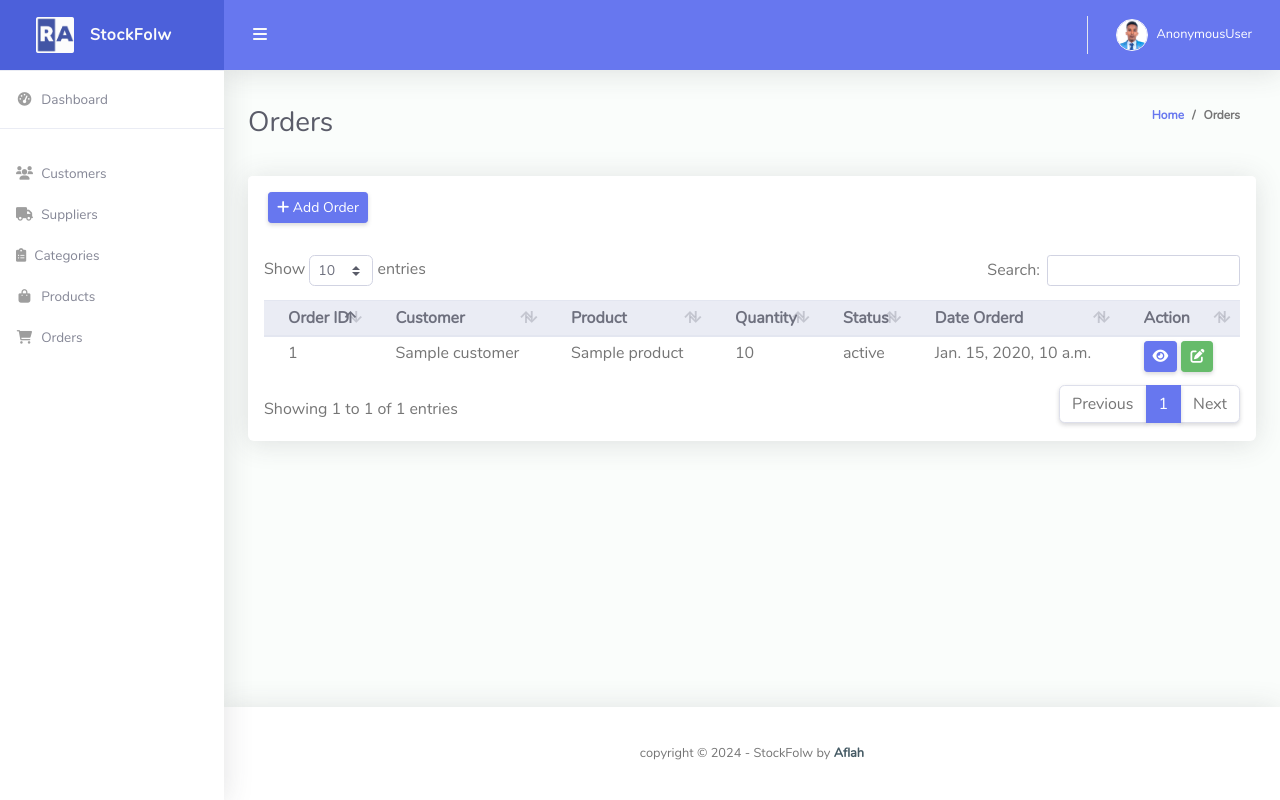
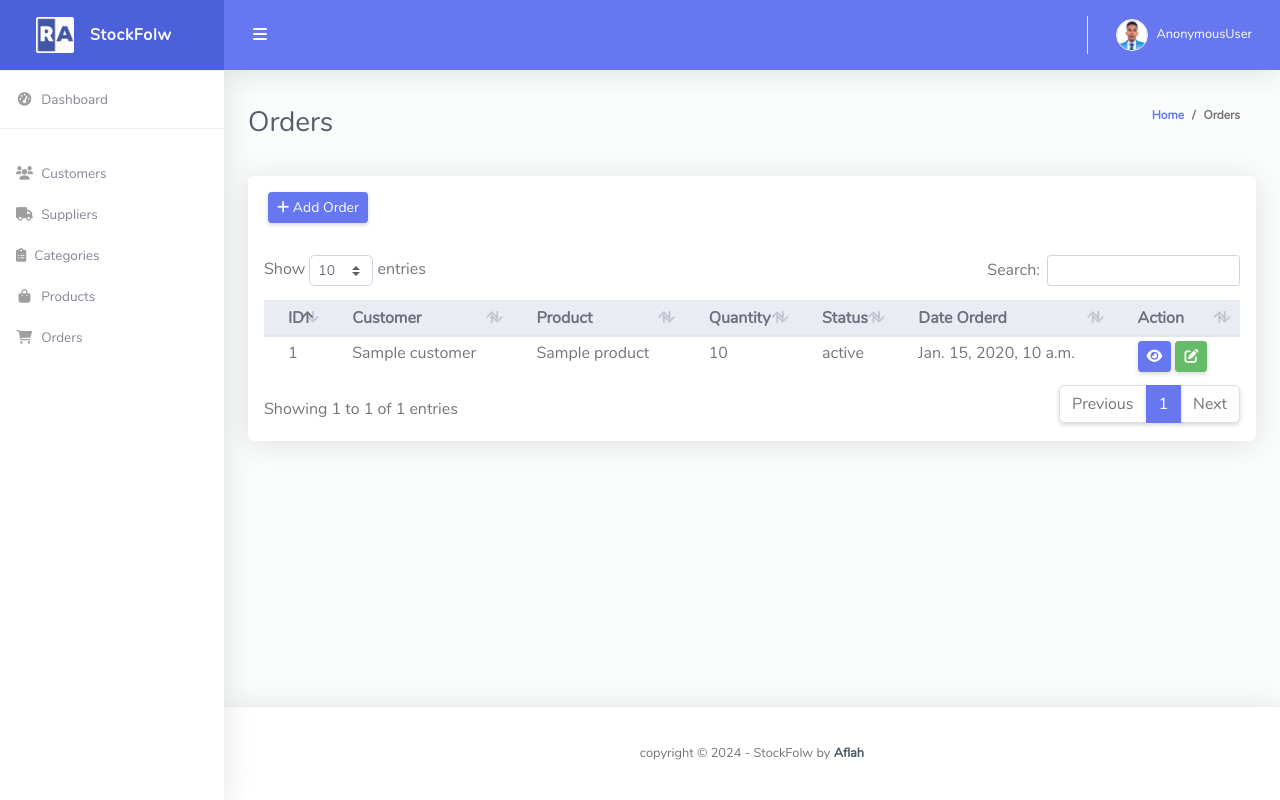
Before and after one commit to AflaxCade/Inventory-Management-System, a Django app: template templates/order.html in a window 1280 px wide. Run offline with Django 3.2, Linux system fonts and the light colour scheme; the template is opened without the code that fills it: most values are stand-ins (such as "Sample title", 1, 10 or a date in 2020); form fields are guessed from the names that the template uses; some libraries are stand-ins or nearby versions.

Commit message:
Update table header from 'Order ID' to 'ID'

```diff
--- a/templates/order.html
+++ b/templates/order.html
@@ -98,7 +98,7 @@
                     <table class="table align-items-center table-flush table-hover table-sm" id="dataTableHover">
                         <thead class="thead-light">
                             <tr>
-                                <th>Order ID</th>
+                                <th>ID</th>
                                 <th>Customer</th>
                                 <th>Product</th>
                                 <th>Quantity</th>
```
